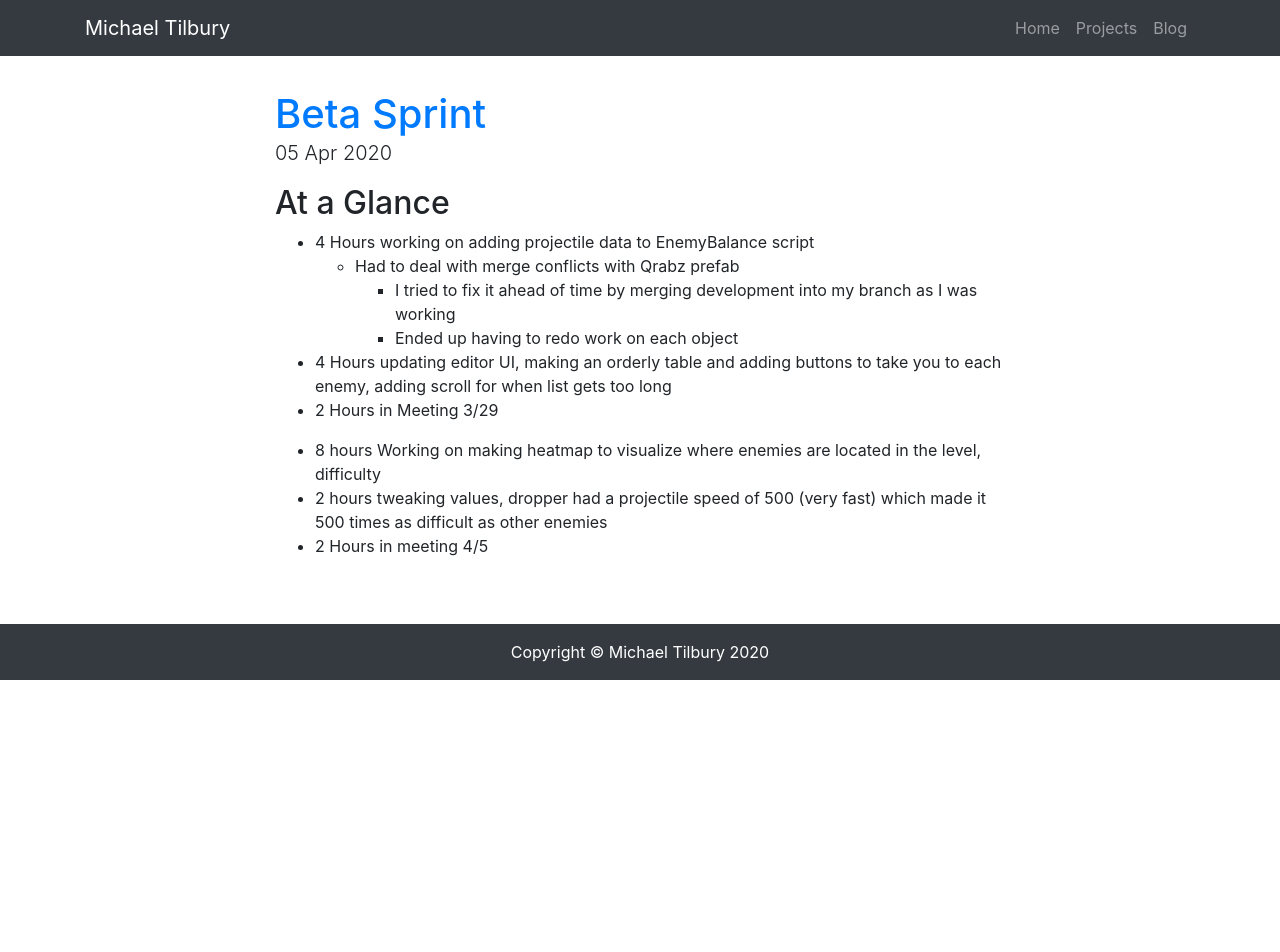
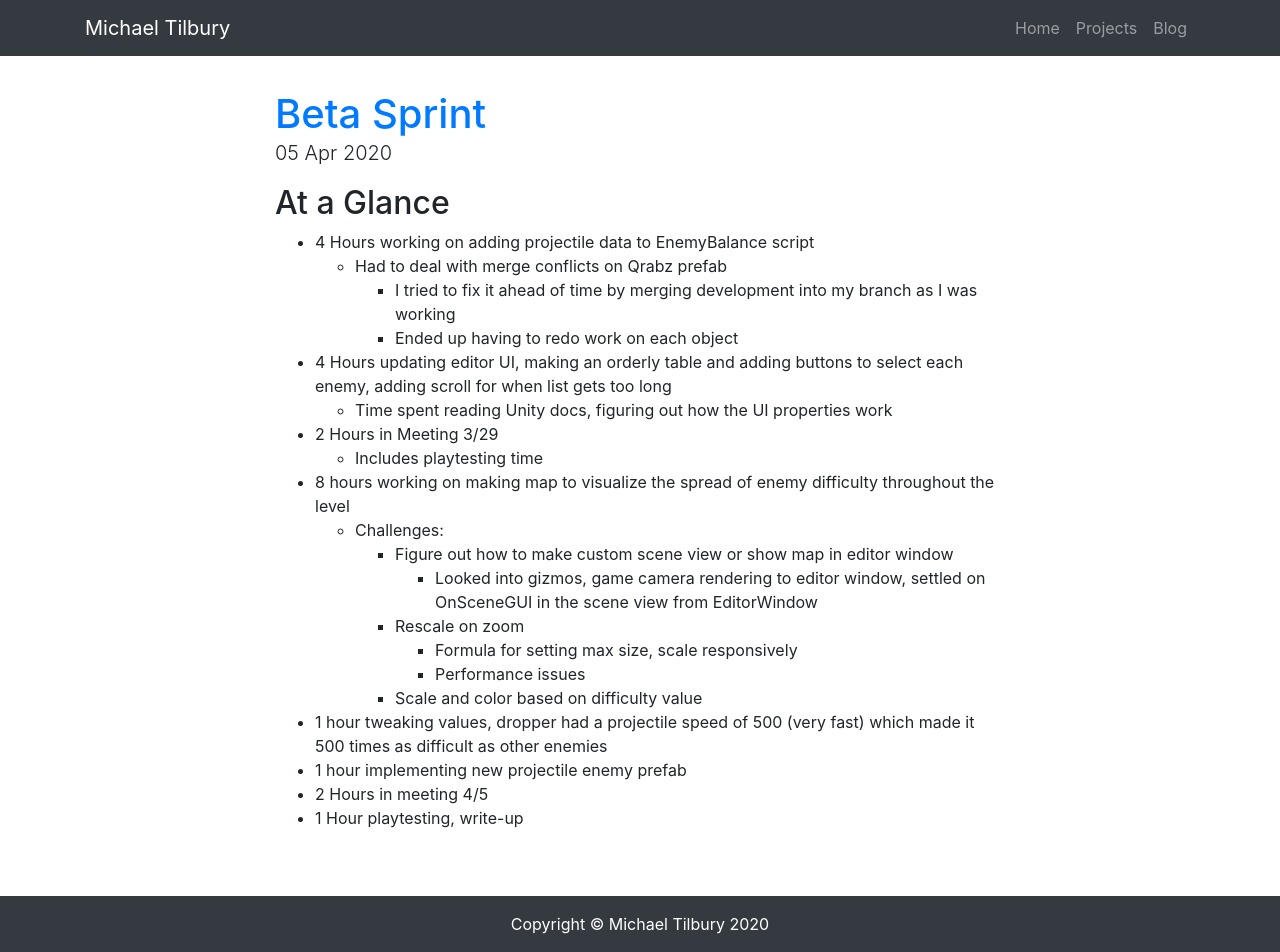
Before and after one commit to mtilbury/Personal-Site, a Jekyll site: the page built from _posts/2020-04-05-beta.md, in a window 1280 px wide and 952 px high. Built offline with Jekyll 4.4.1, drawn with Linux system fonts in a browser that asks for light colours.

Commit message:
Update 'At a Glance' section

```diff
--- a/_posts/2020-04-05-beta.md
+++ b/_posts/2020-04-05-beta.md
@@ -6,12 +6,23 @@
 ---
 ## At a Glance
 * 4 Hours working on adding projectile data to EnemyBalance script
-  * Had to deal with merge conflicts with Qrabz prefab
+  * Had to deal with merge conflicts on Qrabz prefab
     * I tried to fix it ahead of time by merging development into my branch as I was working
     * Ended up having to redo work on each object
-* 4 Hours updating editor UI, making an orderly table and adding buttons to take you to each enemy, adding scroll for when list gets too long
+* 4 Hours updating editor UI, making an orderly table and adding buttons to select each enemy, adding scroll for when list gets too long
+  * Time spent reading Unity docs, figuring out how the UI properties work
 * 2 Hours in Meeting 3/29
+  * Includes playtesting time
 
-* 8 hours Working on making heatmap to visualize where enemies are located in the level, difficulty
-* 2 hours tweaking values, dropper had a projectile speed of 500 (very fast) which made it 500 times as difficult as other enemies
+* 8 hours working on making map to visualize the spread of enemy difficulty throughout the level
+  * Challenges:
+    * Figure out how to make custom scene view or show map in editor window
+      * Looked into gizmos, game camera rendering to editor window, settled on OnSceneGUI in the scene view from EditorWindow
+    * Rescale on zoom
+      * Formula for setting max size, scale responsively
+      * Performance issues
+    * Scale and color based on difficulty value
+* 1 hour tweaking values, dropper had a projectile speed of 500 (very fast) which made it 500 times as difficult as other enemies
+* 1 hour implementing new projectile enemy prefab
 * 2 Hours in meeting 4/5
+* 1 Hour playtesting, write-up
```
Also changed, not shown: assets/images/beta/EditorTable.png (added), 3 other files.
